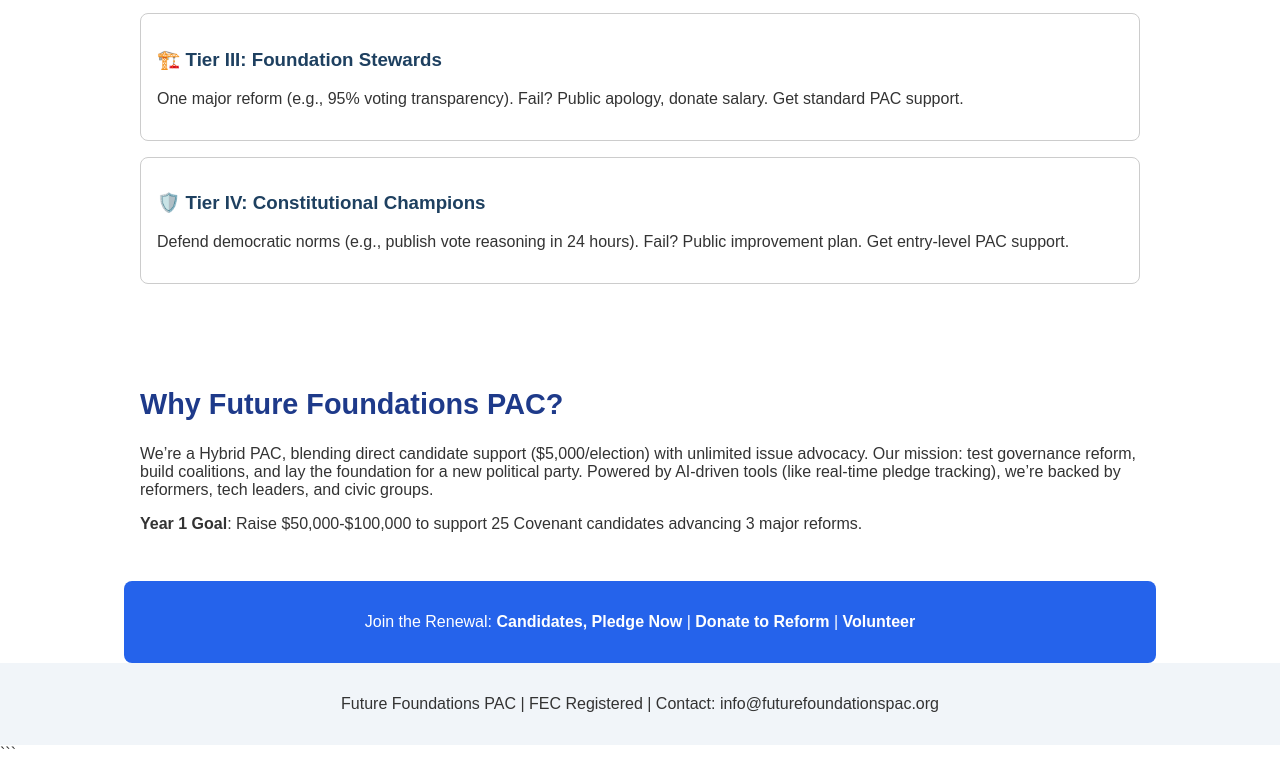
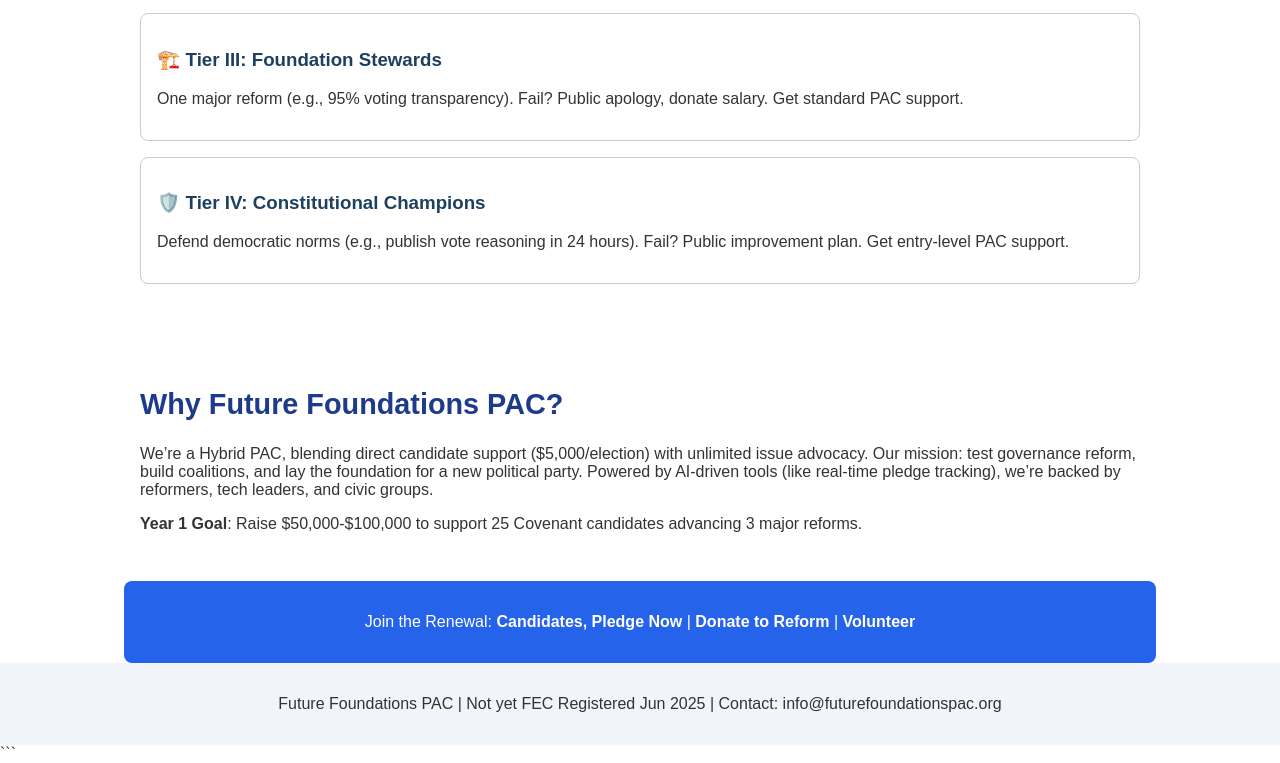
Before and after one commit to gcrispin59/FutureFoundations, a plain HTML site: page index.html in a window 1280 px wide. Shown: the part 695-1458 px from the top of the page. Drawn offline with Linux system fonts and the light colour scheme.

Commit message:
Update index.html

```diff
--- a/index.html
+++ b/index.html
@@ -93,7 +93,7 @@
         <p>Join the Renewal: <a href="#pledge">Candidates, Pledge Now</a> | <a href="#donate">Donate to Reform</a> | <a href="#volunteer">Volunteer</a></p>
     </section>
     <footer>
-        <p>Future Foundations PAC | FEC Registered | Contact: info@futurefoundationspac.org</p>
+        <p>Future Foundations PAC | Not yet FEC Registered Jun 2025 | Contact: info@futurefoundationspac.org</p>
     </footer>
 </body>
 </html>
```
